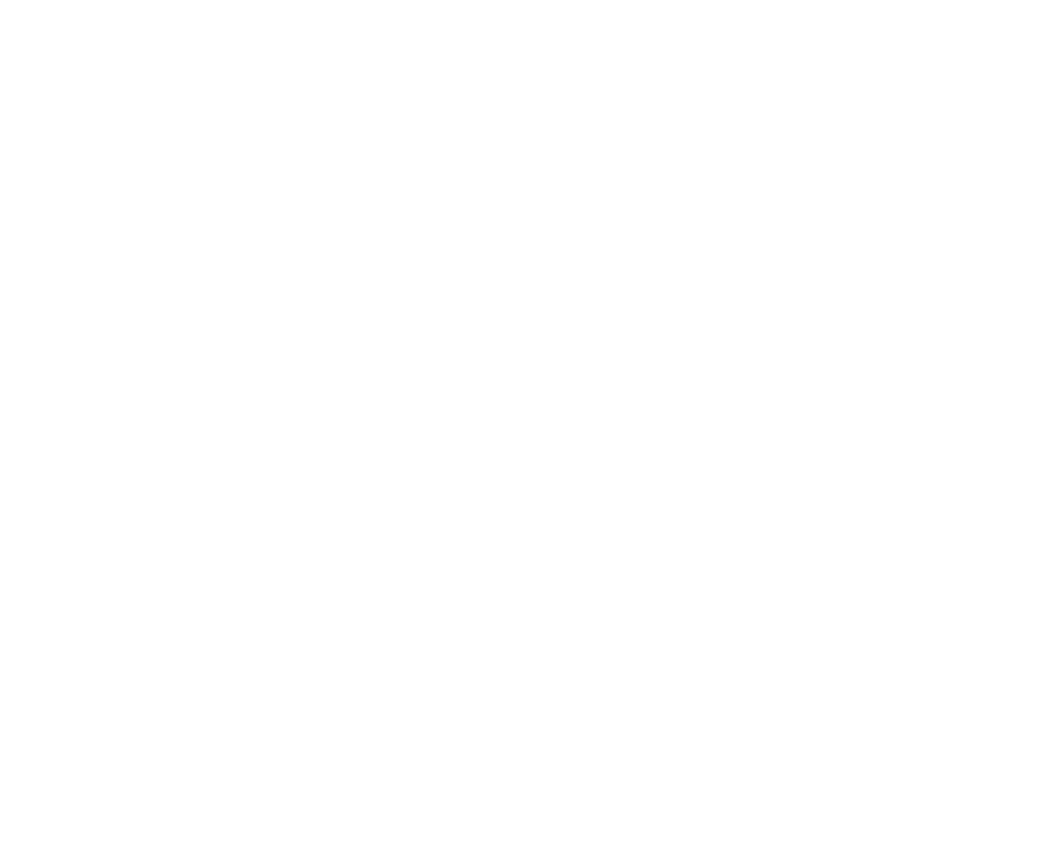
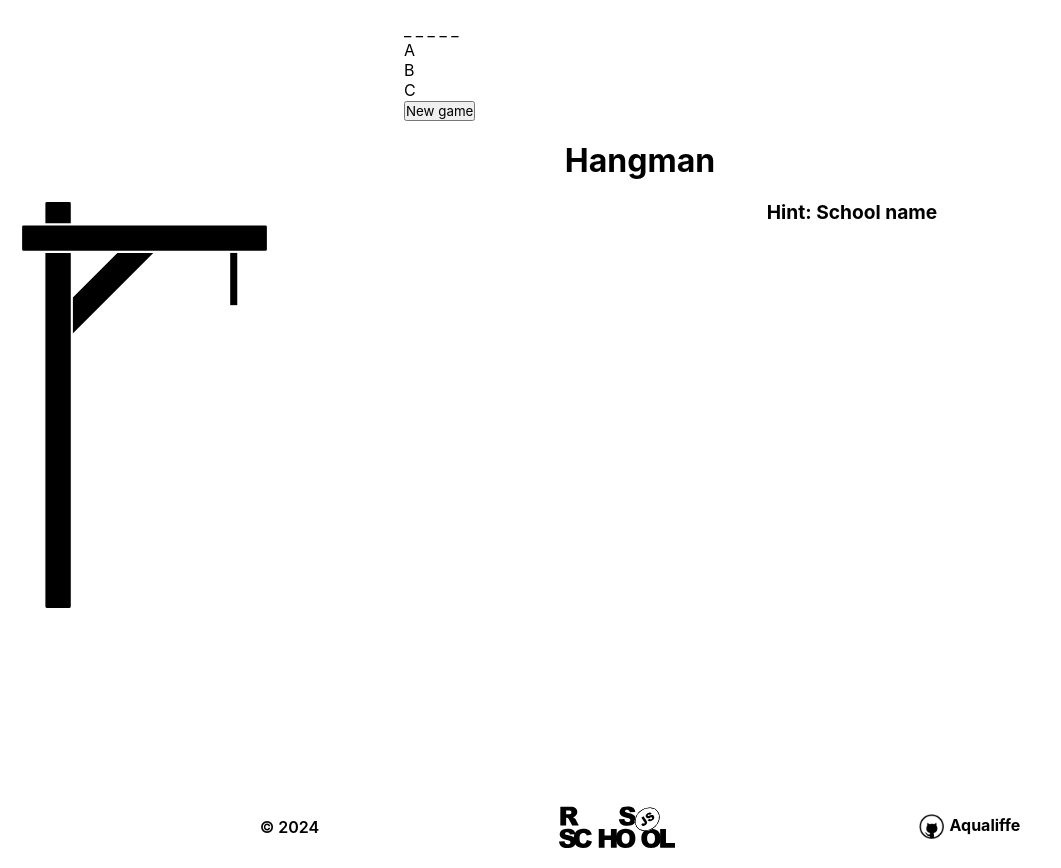
Before and after one commit to Aqualiffe/aqualiffe-JSFE2023Q4, a plain HTML site: page hangman/index.html in a window 1280 px wide. Shown: the whole page, without its empty margins (0-1061 px from the left). Before the commit the page ends 800 px from the top, so only its background shows below. Drawn offline with Linux system fonts and the light colour scheme.

Commit message:
feat: add hint, gallows and basis

```diff
--- a/hangman/index.html
+++ b/hangman/index.html
@@ -7,6 +7,30 @@
   <link rel="stylesheet" href="./style.css">
 </head>
 <body>
+  <main class="main">
+    <h1 class="main__title"></h1>
+    <div class="conteiner">
+      <div class="gallows"></div>
+      <div class="controls">
+        <h2 class="hint"></h2>
+        <div class="word">
+          <span class="letter">_</span>
+          <span class="letter">_</span>
+          <span class="letter">_</span>
+          <span class="letter">_</span>
+          <span class="letter">_</span>
+        </div>
+        <h3></h3>
+        <div class="keyboard">
+          <div class="key">A</div>
+          <div class="key">B</div>
+          <div class="key">C</div>
+        </div>
+        <button class="newGame">New game</button>
+      </div>
+    </div>
+  </main>
+
   <script src="./script.js"></script>
 </body>
 </html>
--- a/hangman/script.js
+++ b/hangman/script.js
@@ -0,0 +1,65 @@
+let listQA = {
+  'cat': 'pet?',
+  'everest': 'The highest mountain in the world?',
+  'SpongeBob': 'whoooo who lives in a pineapple under the sea?',
+  'Christmas tree': 'Who was born and grew up in the forest?',
+  'Rolling Scopes School': 'School name',
+}
+
+function randomKeys(obj) {
+  let keys = Object.keys(obj);
+  return keys[ keys.length * Math.random() << 0];
+}
+
+let currentKey = randomKeys(listQA);
+let currentQuestion = listQA[currentKey];
+
+console.log(currentQuestion);
+
+/*MAIN*/
+let main = document.createElement('main');
+document.body.append(main);
+
+let mainTitle = document.createElement('h1');
+mainTitle.className = 'main__title';
+mainTitle.textContent = 'Hangman';
+main.prepend(mainTitle);
+
+let conteiner = document.createElement('div');
+conteiner.className = 'conteiner';
+main.appendChild(conteiner);
+
+let gallows = document.createElement('div');
+gallows.className = 'gallows';
+gallows.innerHTML = '<img src="./assets/gallows.svg" class="basisGallows" alt="gallows">'
+conteiner.appendChild(gallows);
+
+let controls = document.createElement('div');
+controls.className = 'controls';
+conteiner.appendChild(controls);
+
+let hintConteiner = document.createElement('h2');
+hintConteiner.className = 'hint';
+hintConteiner.textContent = 'Hint: ' + currentQuestion;
+controls.appendChild(hintConteiner);
+
+
+
+
+
+
+
+
+/*FOOTER*/
+let footer = document.createElement('footer');
+let year = document.createElement('p');
+let linkTRSS = document.createElement('a');
+let linkGit = document.createElement('a');
+
+year.innerHTML = '<p>© 2024</p>';
+linkTRSS.innerHTML = '<a href="https://rs.school/js/" target="_blank" class="footer-TRSS"><img src="./assets/rs_school_js.svg" width="121" alt="The Rolling Scopes School"></a>';
+linkGit.innerHTML = '<a href="https://github.com/Aqualiffe" target="_blank" class="git-name"><img src="./assets/github-logo.png" width="30" alt="github.com/Aqualiffe">Aqualiffe</a>';
+footer.appendChild(year);
+footer.appendChild(linkTRSS);
+footer.appendChild(linkGit);
+document.body.append(footer);
--- a/hangman/style.css
+++ b/hangman/style.css
@@ -1,4 +1,66 @@
 * {
+  font-family: "Inter", Verdana, sans-serif;
+  box-sizing: border-box;
   margin: 0;
   padding: 0;
 }
+
+a {
+  color: #000000;
+  text-decoration: none;
+  font-weight: bold;
+}
+
+.main__title {
+  text-align: center;
+}
+
+.conteiner {
+  width: 100%;
+  display: grid;
+  grid-template-columns: 30% auto;
+  margin: 20px;
+}
+
+.gallows {
+
+}
+
+.basisGallows {
+  height: 70%;
+}
+
+.hint {
+  font-size: 1.2em;
+  text-align: center;
+}
+
+footer {
+  display: flex;
+  flex-shrink: 0;
+  align-items: center;
+  justify-content: space-evenly;
+  margin: 20px;
+  font-weight: 600;
+}
+
+footer img {
+  vertical-align: middle;
+  padding-right: 5px;
+}
+
+.footer-TRSS:hover, .git-name:hover {
+  filter: invert(68%) sepia(10%) saturate(357%) hue-rotate(226deg) brightness(92%) contrast(86%);
+}
+
+@media (max-width: 400px) {
+  .main__title {
+    font-size: 1.5em;
+  }
+  footer {
+    font-size: 0.8em;
+  }
+  .footer-TRSS img{
+    width: 100px;
+  }
+}
```
Also changed, not shown: hangman/assets/body.svg (added), hangman/assets/gallows.svg (added), hangman/assets/github-logo.png (added), hangman/assets/hand-one.svg (added), hangman/assets/hand-two.svg (added), hangman/assets/head.svg (added), hangman/assets/leg-one.svg (added), hangman/assets/leg-two.svg (added), hangman/assets/rs_school_js.svg (added).
